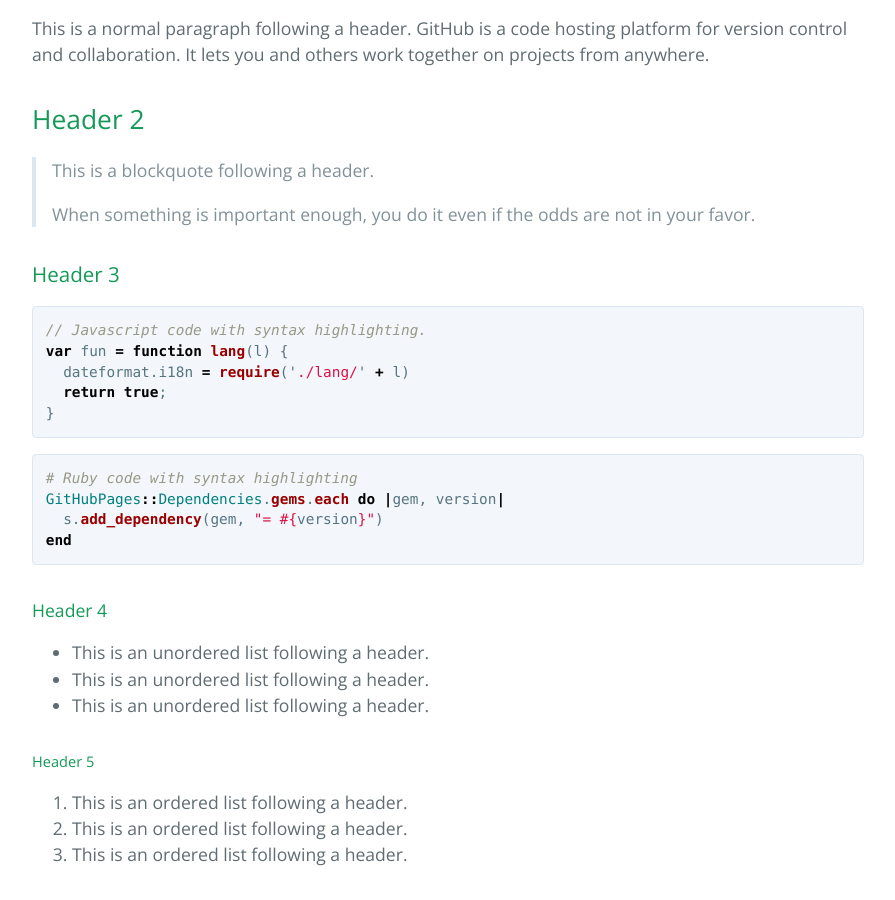
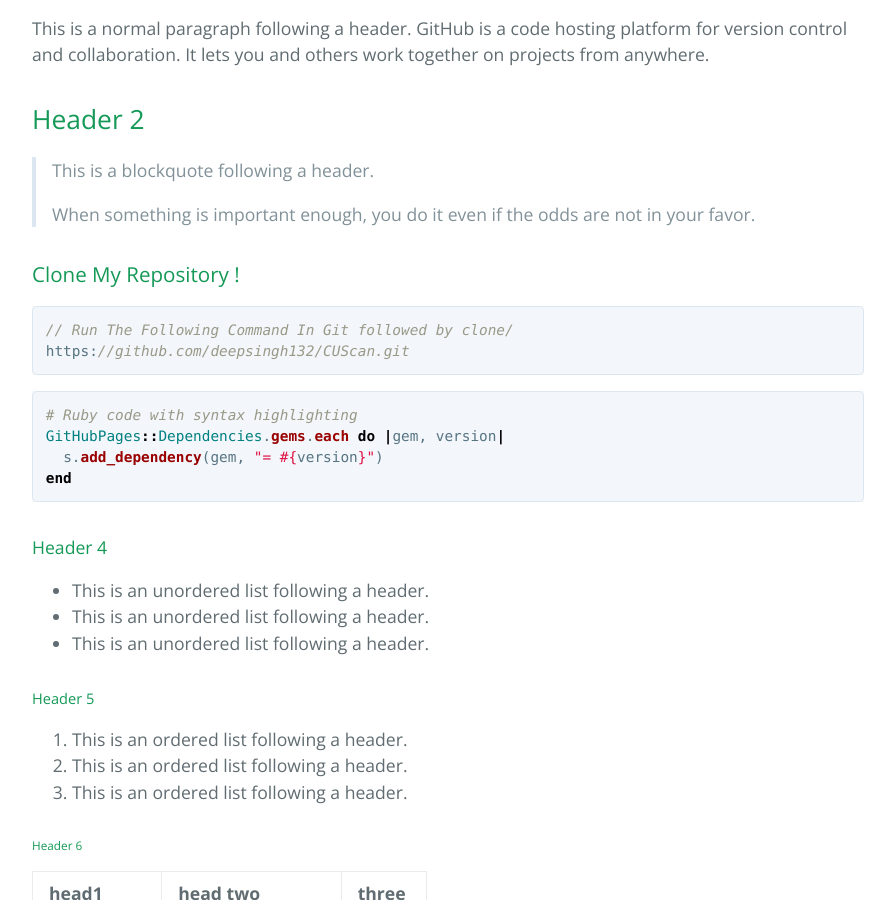
Before and after one commit to deepsingh132/CUScan, a Jekyll site: the page built from index.md, in a window 1280 px wide and 900 px high, scrolled down 687 px. Shown: the whole window, without its empty margins (192-1087 px from the left). Built offline with Jekyll 4.4.1, drawn with Linux system fonts in a browser that asks for light colours; some of the changed text lies outside the part shown.

Commit message:
Update index.md

````diff
--- a/index.md
+++ b/index.md
@@ -20,14 +20,11 @@
 >
 > When something is important enough, you do it even if the odds are not in your favor.
 
-### Header 3
+### Clone My Repository !
 
 ```js
-// Javascript code with syntax highlighting.
-var fun = function lang(l) {
-  dateformat.i18n = require('./lang/' + l)
-  return true;
-}
+// Run The Following Command In Git followed by clone/
+https://github.com/deepsingh132/CUScan.git
 ```
 
 ```ruby
@@ -105,13 +102,13 @@
 
 <dl>
 <dt>Name</dt>
-<dd>Godzilla</dd>
-<dt>Born</dt>
-<dd>1952</dd>
-<dt>Birthplace</dt>
-<dd>Japan</dd>
-<dt>Color</dt>
-<dd>Green</dd>
+<dd>Mandeep Singh</dd>
+<dt>Contact</dt>
+<dd>hackbaba132@gmail.com</dd>
+<dt>Address</dt>
+<dd>Department Of UIC BCA-2C</dd>
+<dt>Skills/Experience</dt>
+<dd>C++,Java,Python,C,Arduino Pro,Flutter and Kotlin Rookie</dd>
 </dl>
 
 ```
````
